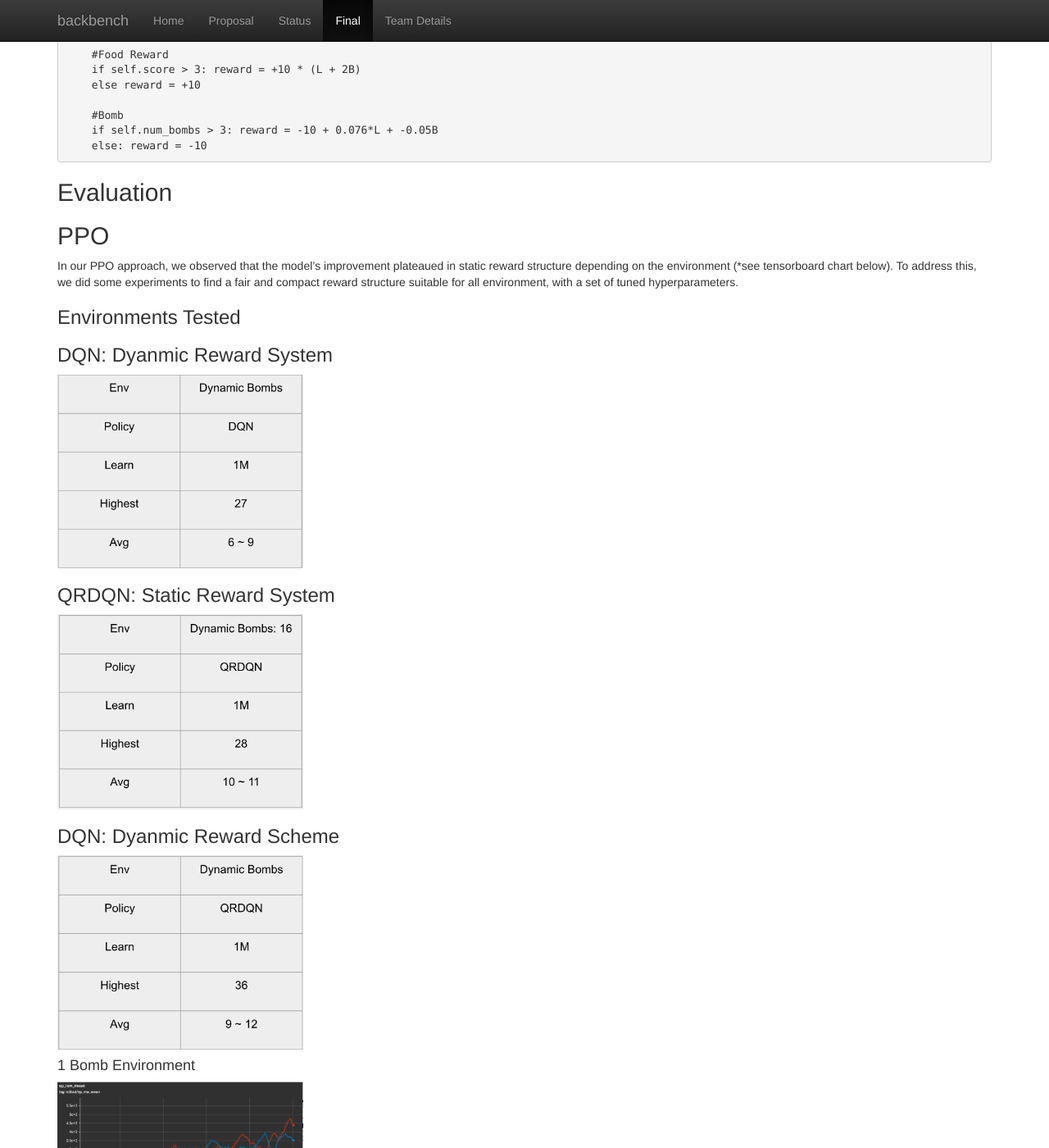
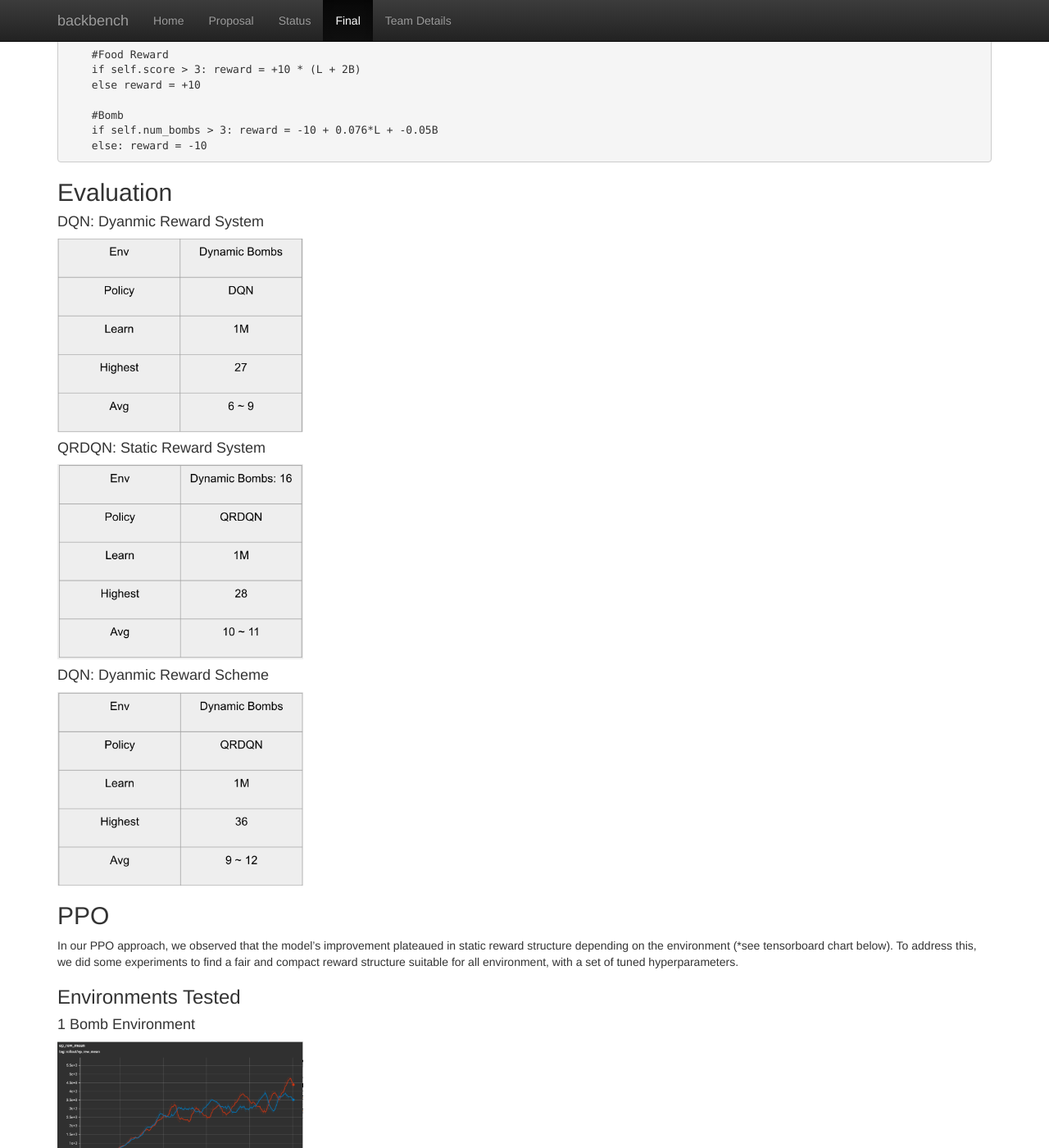
Before and after one commit to mcthoma1/backbench, a Jekyll site: the page built from docs/final.md, in a window 1280 px wide and 1400 px high, scrolled down 2928 px. Shown: the whole window at 82% size. Built offline with Jekyll 4.4.1, drawn with Linux system fonts in a browser that asks for light colours.

Commit message:
fixed the position of the images

````diff
--- a/docs/final.md
+++ b/docs/final.md
@@ -121,20 +121,19 @@ def step(self, action):
     else: reward = -10
 ```
 ## Evaluation
+#### DQN: Dyanmic Reward System
+<img src="./image/DQN-DynamicReward.png" alt="DQN with Dyanmic Reward System" width="300"/><br/>
+
+#### QRDQN: Static Reward System
+<img src="./image/QRDQN-StaticReward.png" alt="QRDQN with Static Reward System" width="300"/><br/>
+
+#### DQN: Dyanmic Reward Scheme
+<img src="./image/QRDQN-DynamicReward.png" alt="QRDQN with Dyanmic Reward System" width="300"/><br/>
 
 ## PPO
 In our PPO approach, we observed that the model’s improvement plateaued in static reward structure depending on the environment (*see tensorboard chart below). To address this, we did some experiments to find a fair and compact reward structure suitable for all environment, with a set of tuned hyperparameters.
 
 ### Environments Tested
-
-### DQN: Dyanmic Reward System
-<img src="./image/DQN-DynamicReward.png" alt="DQN with Dyanmic Reward System" width="300"/><br/>
-
-### QRDQN: Static Reward System
-<img src="./image/QRDQN-StaticReward.png" alt="QRDQN with Static Reward System" width="300"/><br/>
-
-### DQN: Dyanmic Reward Scheme
-<img src="./image/QRDQN-DynamicReward.png" alt="QRDQN with Dyanmic Reward System" width="300"/><br/>
 
 #### 1 Bomb Environment
 <img src="./image/1b_graph.png" alt="1 Bomb Graph" width="300"/><br/>
````
